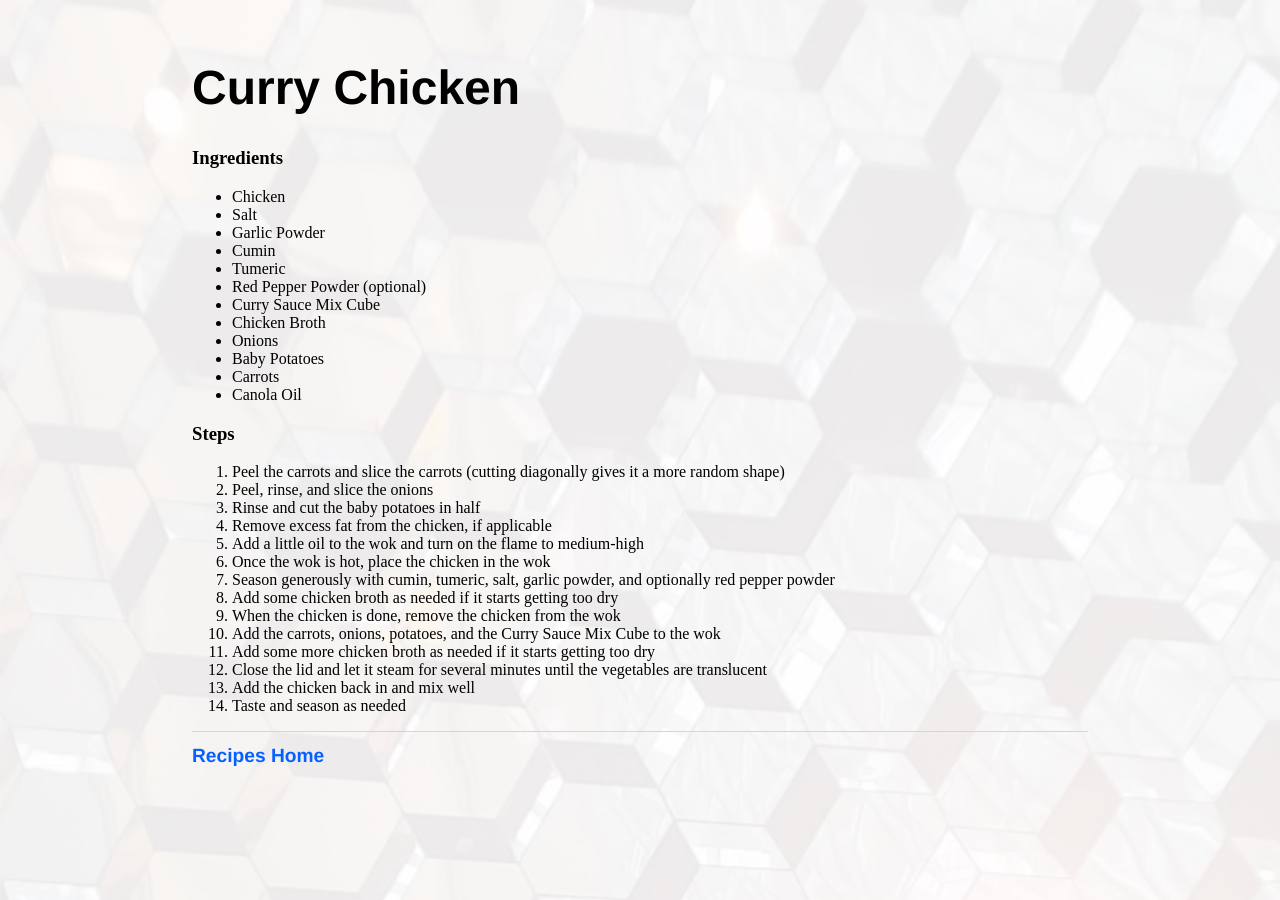
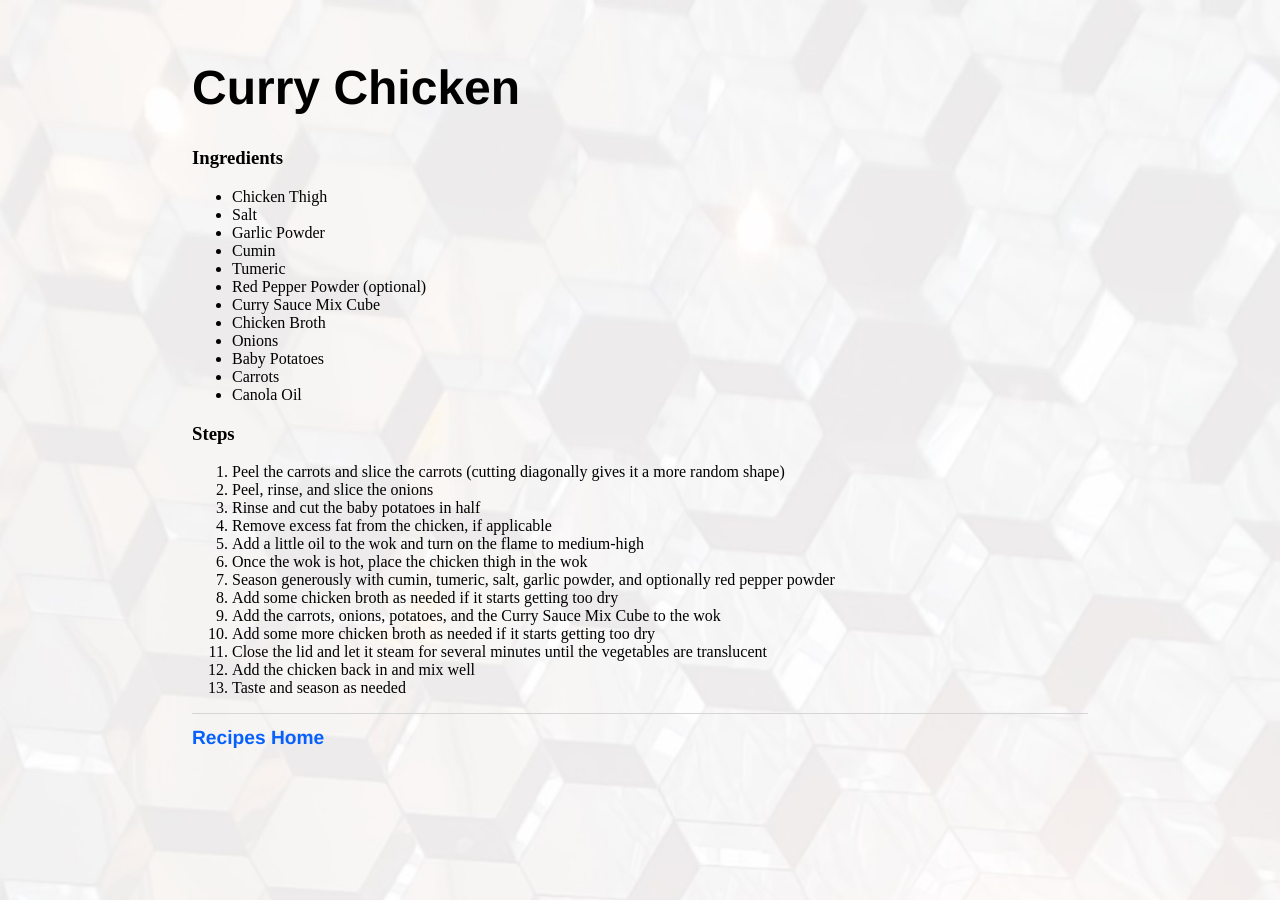
Before and after one commit to superjeffreyc/superjeffreyc.github.io, a Jekyll site: the page built from recipes/curry_chicken.html, in a window 1280 px wide. Built offline with Jekyll 4.4.1, drawn with Linux system fonts in a browser that asks for light colours.

Commit message:
Update curry_chicken.html

```diff
--- a/recipes/curry_chicken.html
+++ b/recipes/curry_chicken.html
@@ -7,7 +7,7 @@ title: Curry Chicken
 <h1>Curry Chicken</h1>
   <h3>Ingredients</h3>
   <ul>
-    <li>Chicken</li>
+    <li>Chicken Thigh</li>
     <li>Salt</li>
     <li>Garlic Powder</li>
     <li>Cumin</li>
@@ -28,10 +28,9 @@ title: Curry Chicken
     <li>Rinse and cut the baby potatoes in half</li>
     <li>Remove excess fat from the chicken, if applicable</li>
     <li>Add a little oil to the wok and turn on the flame to medium-high</li>
-    <li>Once the wok is hot, place the chicken in the wok</li>
+    <li>Once the wok is hot, place the chicken thigh in the wok</li>
     <li>Season generously with cumin, tumeric, salt, garlic powder, and optionally red pepper powder</li>
     <li>Add some chicken broth as needed if it starts getting too dry</li>
-    <li>When the chicken is done, remove the chicken from the wok</li>
     <li>Add the carrots, onions, potatoes, and the Curry Sauce Mix Cube to the wok</li>
     <li>Add some more chicken broth as needed if it starts getting too dry</li>
     <li>Close the lid and let it steam for several minutes until the vegetables are translucent</li>
```
